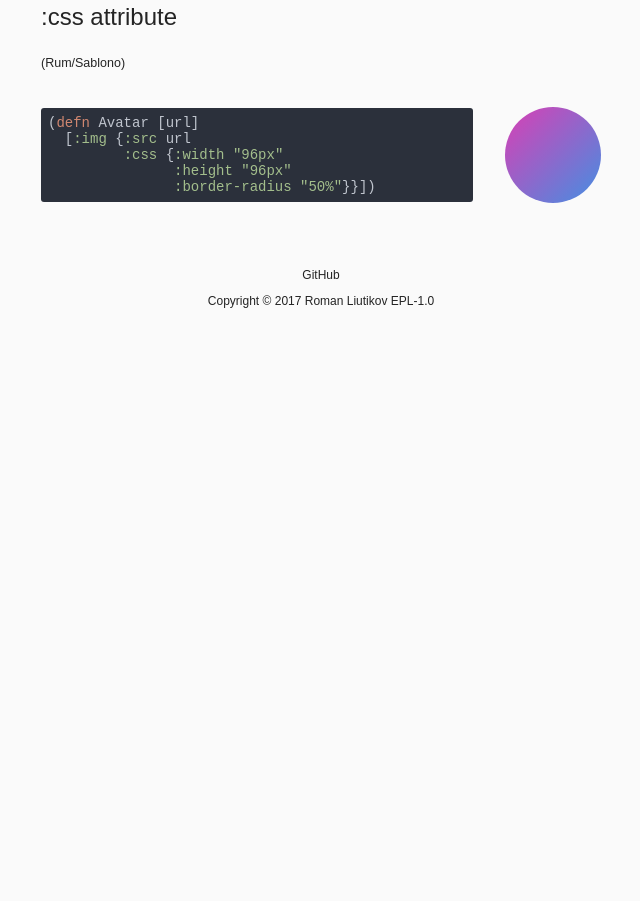
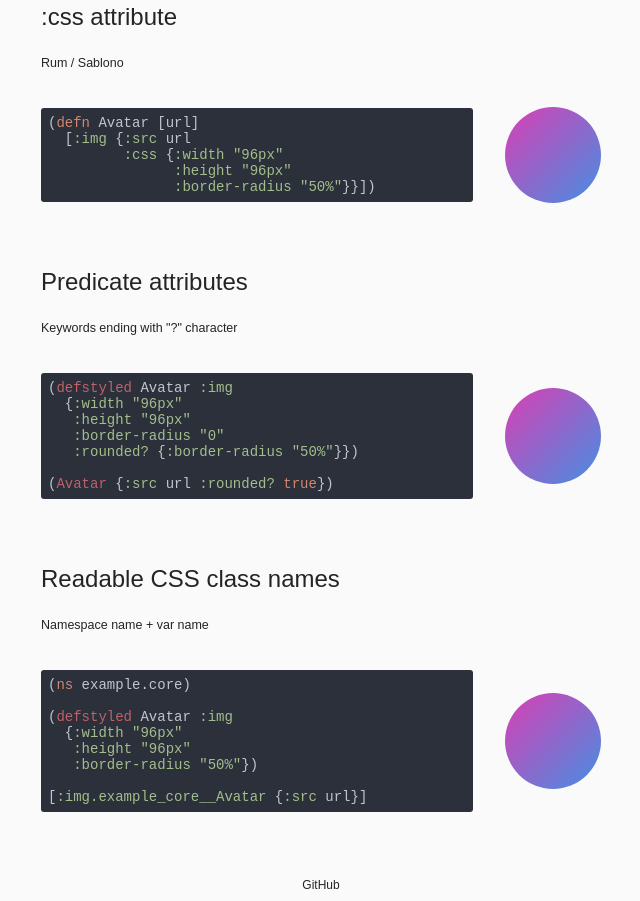
Before and after one commit to clj-commons/cljss, a plain HTML site: page index.html in a window 1280 px wide. Shown: the part 1886-2787 px from the top of the page, without its empty margins (319-959 px from the left). Before the commit the page ends 2206 px from the top, so only its background shows below. Drawn offline with Linux system fonts and the light colour scheme.

Commit message:
update landing

```diff
--- a/index.html
+++ b/index.html
@@ -162,7 +162,7 @@
       <a href="https://github.com/roman01la/cljss"><img src="logo.png" alt="" class="logo"></a>
       <h1><a href="https://github.com/roman01la/cljss">Clojure Style Sheets</a></h1>
       <p><small>CSS-in-JS for ClojureScript</small></p>
-      <p><small><code>[org.roman01la/cljss "1.5.2"]</code></small></p>
+      <p><small><code>[org.roman01la/cljss "1.5.4"]</code></small></p>
     </header>
     <main class="page-content">
       <div class="example">
@@ -180,7 +180,7 @@
       </div>
       <div class="example">
         <h2>Styled Elements</h2>
-        <p><small><small>(Om, Rum/Sablono &amp; Reagent)</small></small></p>
+        <p><small><small>Om, Rum / Sablono &amp; Reagent</small></small></p>
         <div class="demo">
           <pre><code class="clojure hljs">(<span class="hljs-name">defstyled</span> Avatar <span class="hljs-symbol">:img</span>
   {<span class="hljs-symbol">:width</span> <span class="hljs-string">"96px"</span>
@@ -244,7 +244,7 @@
     </div>
     <div class="example">
         <h2>:css attribute</h2>
-        <p><small><small>(Rum/Sablono)</small></small></p>
+        <p><small><small>Rum / Sablono</small></small></p>
         <div class="demo">
       <pre><code class="clojure hljs">(<span class="hljs-name"><span class="hljs-builtin-name">defn</span></span> Avatar [url]
   [<span class="hljs-symbol">:img</span> {<span class="hljs-symbol">:src</span> url
@@ -254,6 +254,35 @@
             <div class="avatar"></div>
         </div>
     </div>
+    <div class="example">
+        <h2>Predicate attributes</h2>
+        <p><small><small>Keywords ending with "?" character</small></small></p>
+        <div class="demo">
+      <pre><code class="clojure hljs">(<span class="hljs-name">defstyled</span> Avatar <span class="hljs-symbol">:img</span>
+  {<span class="hljs-symbol">:width</span> <span class="hljs-string">"96px"</span>
+   <span class="hljs-symbol">:height</span> <span class="hljs-string">"96px"</span>
+   <span class="hljs-symbol">:border-radius</span> <span class="hljs-string">"0"</span>
+   <span class="hljs-symbol">:rounded?</span> {<span class="hljs-symbol">:border-radius</span> <span class="hljs-string">"50%"</span>}})
+
+(<span class="hljs-name">Avatar</span> {<span class="hljs-symbol">:src</span> url <span class="hljs-symbol">:rounded?</span> <span class="hljs-literal">true</span>})</code></pre>
+            <div class="avatar"></div>
+        </div>
+    </div>
+    <div class="example">
+        <h2>Readable CSS class names</h2>
+        <p><small><small>Namespace name + var name</small></small></p>
+        <div class="demo">
+  <pre><code class="clojure hljs">(<span class="hljs-name"><span class="hljs-builtin-name">ns</span></span> example.core)
+
+(<span class="hljs-name">defstyled</span> Avatar <span class="hljs-symbol">:img</span>
+  {<span class="hljs-symbol">:width</span> <span class="hljs-string">"96px"</span>
+   <span class="hljs-symbol">:height</span> <span class="hljs-string">"96px"</span>
+   <span class="hljs-symbol">:border-radius</span> <span class="hljs-string">"50%"</span>})
+
+[<span class="hljs-symbol">:img.example_core__Avatar</span> {<span class="hljs-symbol">:src</span> url}]</code></pre>
+            <div class="avatar"></div>
+        </div>
+    </div>
     </main>
     <footer class="page-footer">
       <p><a href="https://github.com/roman01la/cljss">GitHub</a></p>
```
